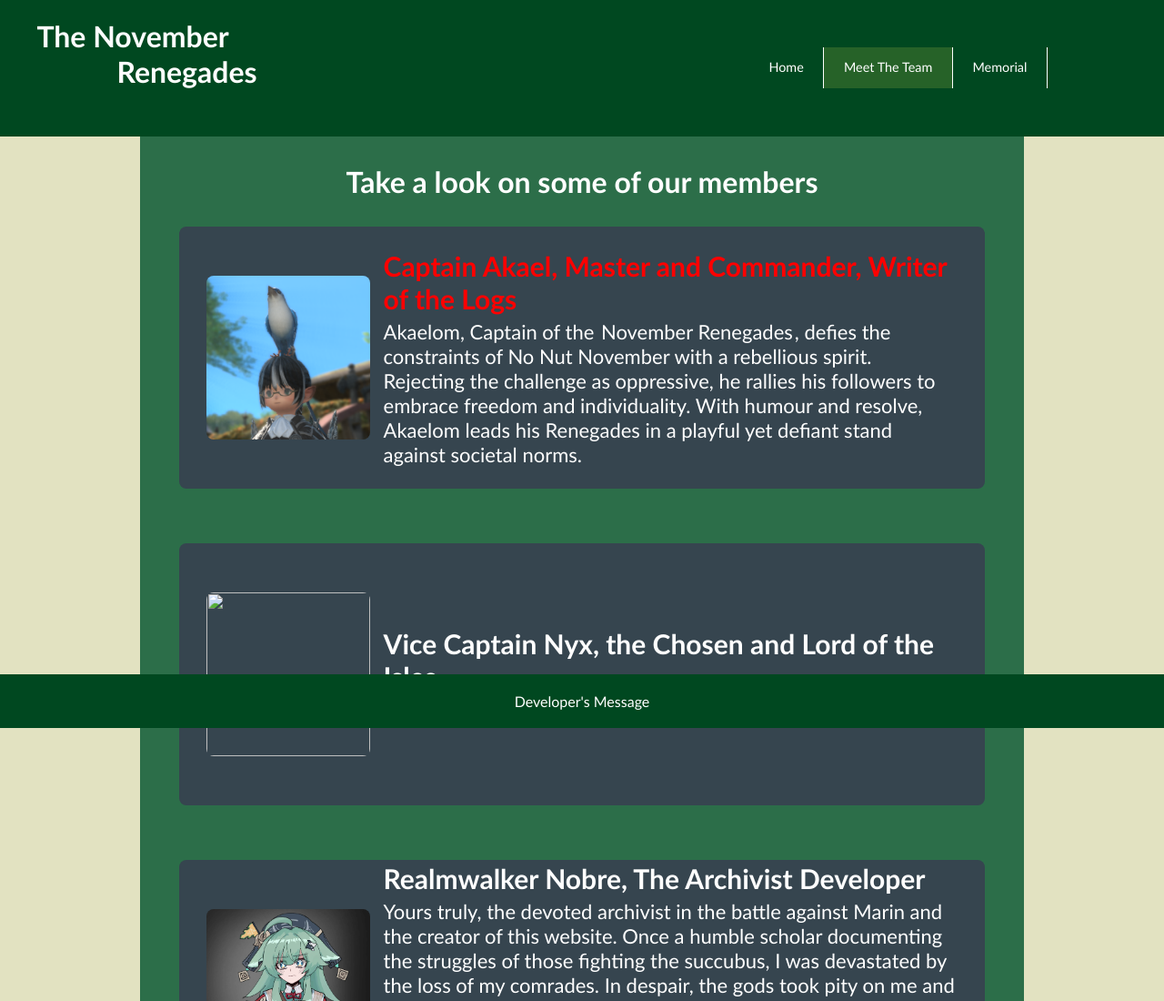
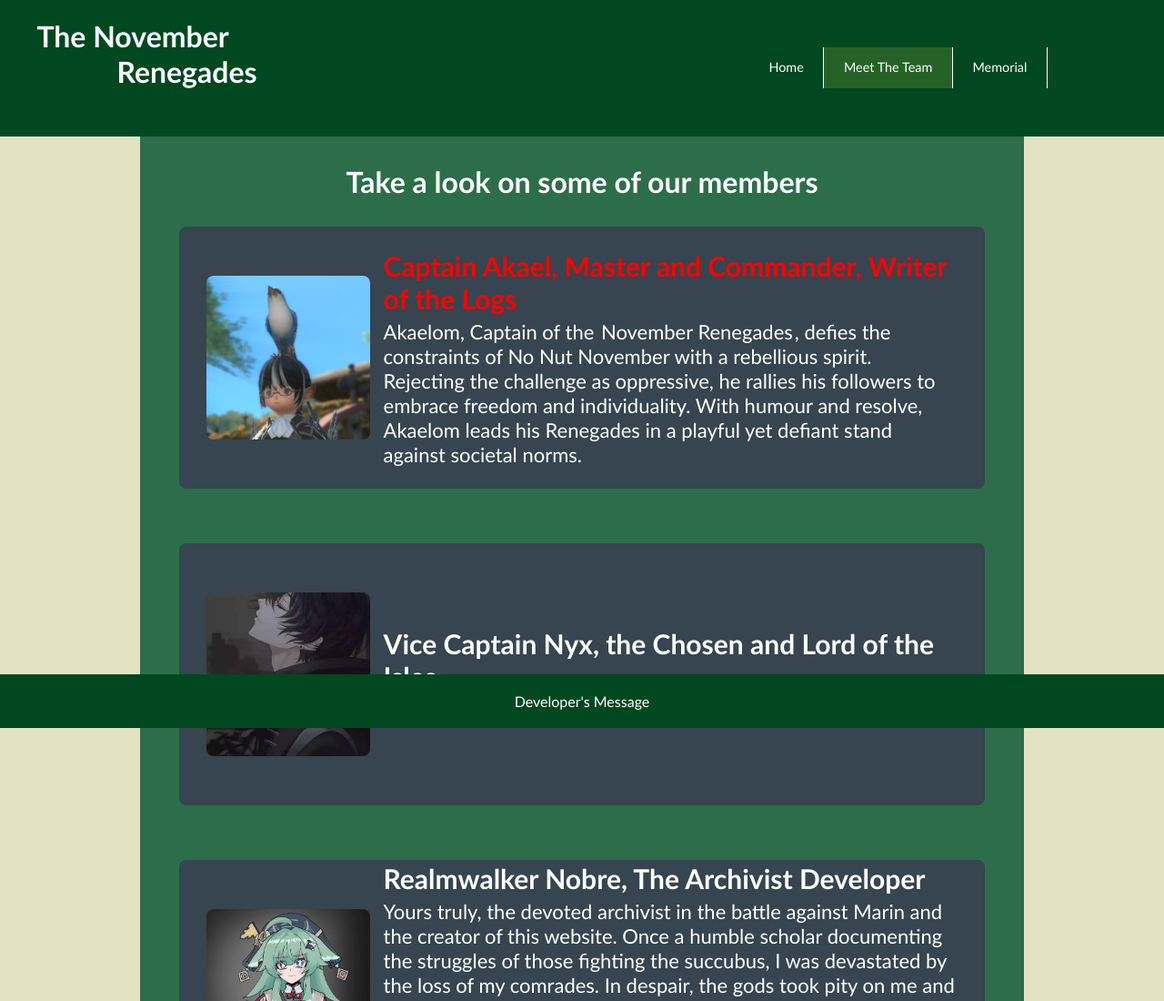
Before and after one commit to Nobre29-Renegades/Project-Renegades, a plain HTML site: page team.html in a window 1280 px wide. Shown: the top 1100 px of the page at 91% size. Drawn offline with Linux system fonts and the light colour scheme.

Commit message:
Update team.html

```diff
--- a/team.html
+++ b/team.html
@@ -52,7 +52,7 @@
             <h1></h1> <!-- I hate the fact that i have to use H1s to make the spacing between boxes because they would break otherwise-->
 
             <div class="container"> <!-- Vc Captain Nyx-->
-                <img src="img/nyxpfp.png" class="img">
+                <img src="img/nyxpfp.jpg" class="img">
 
                 <div class="content">
 
```
